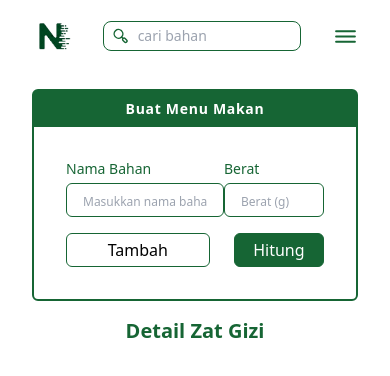
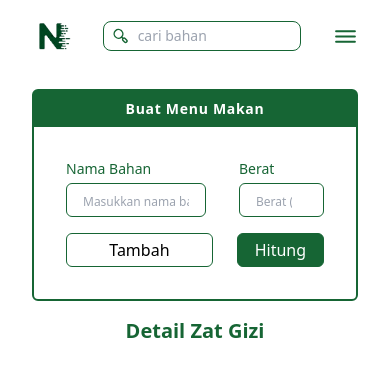
Before and after one commit to dimasfiebry/nutrical, a React (Create React App) app: page /food-menu in a window 390 px wide. Shown: the top 376 px of the page. Built offline with nearby package versions, Linux system fonts and the light colour scheme; a web font is replaced by a local one.

Commit message:
first commit

```diff
--- a/src/components/CreateMenu.jsx
+++ b/src/components/CreateMenu.jsx
@@ -190,9 +190,9 @@ const CreateMenu = () => {
           </div>
         )}
 
-        <div className='py-8 px-8 flex flex-col justify-between items-center w-auto gap-4'>
+        <div className='py-8 px-8 flex flex-col  items-center w-auto gap-4'>
           <div className='flex flex-row justify-between items-center w-full'>
-            <div className='flex flex-col justify-center items-start max-w-[160px] sm:w-[240px] md:w-[340px] lg:w-[550px] '>
+            <div className='flex flex-col justify-center items-start w-[140px] sm:w-[240px] md:w-[340px] lg:w-[550px] '>
               <label className='text-sm font-medium pb-1 md:text-base text-green-800' htmlFor="">Nama Bahan</label>
               <input className='border border-green-800 w-full rounded-md focus:outline-none py-1 px-4 placeholder:text-xs bg-transparent lg:py-2' type="text" placeholder='Masukkan nama bahan' value={searchInput}
                 onChange={handleInputChange}
@@ -206,7 +206,7 @@ const CreateMenu = () => {
                 </datalist>
               )}
             </div>
-            <div className='flex flex-col justify-center items-start max-w-[100px] sm:w-[120px] lg:w-[200px]'>
+            <div className='flex flex-col justify-center items-start max-w-[85px] sm:w-[120px] lg:w-[200px]'>
               <label className='text-sm font-medium pb-1 md:text-base text-green-800' htmlFor="">Berat</label>
               <input className='border border-green-800 w-full rounded-md focus:outline-none py-1 px-4 placeholder:text-xs bg-transparent lg:py-2' type="number" placeholder='Berat (g)' value={beratInput} onChange={(e) => setBeratInput(e.target.value)} />
             </div>
@@ -218,8 +218,8 @@ const CreateMenu = () => {
             </div>
           </div>
 
-          <div className='flex flex-row justify-between w-full items-center gap-6 lg:hidden'>
-            <button className='border border-green-800 hover:scale-105 px-4 rounded-md w-[260px] py-1 duration-150 sm:hidden' onClick={tambahMenu}>Tambah</button>
+          <div className='flex flex-row w-full items-center gap-6 lg:hidden'>
+            <button className='border border-green-800 hover:scale-105 px-4 rounded-md w-[280px] py-1 duration-150 sm:hidden' onClick={tambahMenu}>Tambah</button>
             <button className='border border-green-800 bg-green-800 hover:bg-white w-[150px] sm:w-full px-4 rounded-md py-1 sm:py-2 text-white hover:text-black hover:scale-105 duration-200 lg:hidden' onClick={hitungDetailZat}>Hitung</button>
           </div>
 
```
